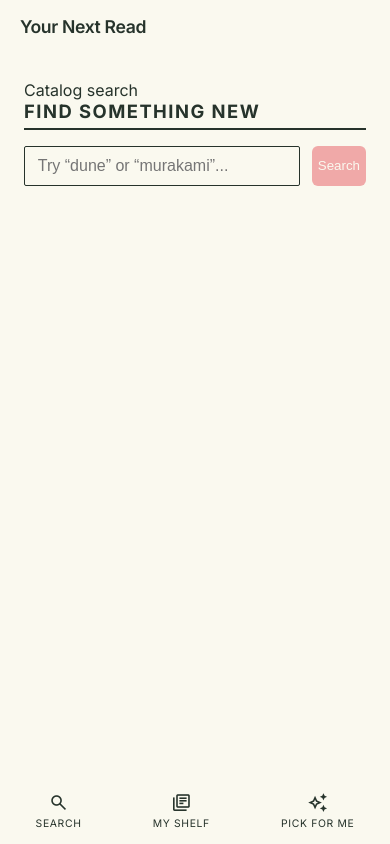
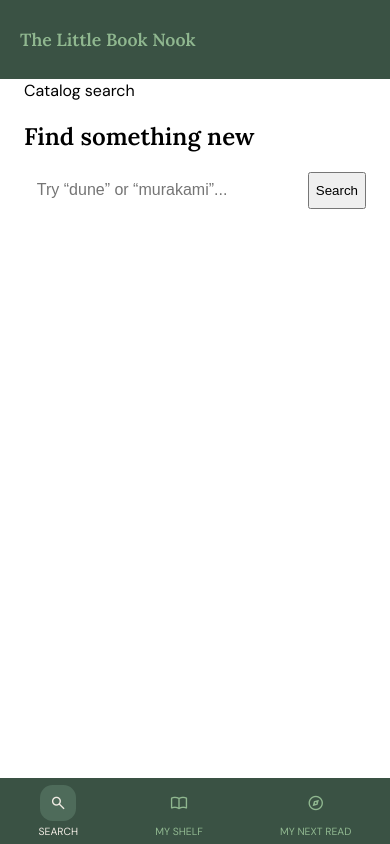
Before and after one commit to Elga-de-Klerk/Your-next-read, a Vue app in the folder vue-frontend/: page /search in a window 390 px wide. Built offline with nearby package versions, Linux system fonts and the light colour scheme.

Commit message:
Styling mobile

```diff
--- a/vue-frontend/src/App.scss
+++ b/vue-frontend/src/App.scss
@@ -1,6 +1,7 @@
+@use "./style.scss";
+
 main {
-  margin-left: 220px;
-  max-width: 720px;
+  margin-left: style.$side-menu-width;
   padding: 3rem 1.5rem 5rem;
 }
 
--- a/vue-frontend/src/components/NavBar/NavBar.scss
+++ b/vue-frontend/src/components/NavBar/NavBar.scss
@@ -1,53 +1,80 @@
 @use "../../style.scss";
 
+$background-color: #3a5244;
+$text-color: #90b890;
+$active-color: #4e6b5a;
+$active-text-color: #f1ece4;
+
+.sidebar {
+  background: $background-color;
+  color: $text-color;
+}
+
+.menu ul {
+  list-style: none;
+  margin: 0;
+
+  a {
+    display: flex;
+    align-items: center;
+    text-decoration: none;
+    color: $text-color;
+
+    .icon {
+      width: 2em;
+      height: 2em;
+      font-size: 18px;
+      display: flex;
+      justify-content: center;
+      align-items: center;
+    }
+
+    &.router-link-active {
+      color: $active-text-color;
+
+      .icon {
+        background-color: $active-color;
+        border-radius: .7em;
+      }
+    }
+  }
+}
+
+@media (min-width: 700px) {
   .sidebar {
     position: fixed;
-  top: 0;
-  left: 0;
-  bottom: 0;
-  width: 220px;
+    width: style.$side-menu-width;
+    height: 100%;
     display: flex;
     flex-direction: column;
-  background: var(--card);
-  border-right: 1px solid var(--line);
-  z-index: 10;
   }
 
   .title {
     padding: 1.5rem 1.25rem;
 
     h1 {
-    font-size: 1.15rem;
+      font-size: 19px;
       margin: 0;
     }
   }
 
-.menu ul {
-  list-style: none;
-  margin: 0;
+  .menu {
+    padding: 1em;
+
+    ul {
       padding: 0.5rem 0;
-}
 
       .menu-item a {
-  display: flex;
-  align-items: center;
         gap: 0.75rem;
         padding: 0.75rem 1.25rem;
-  text-decoration: none;
-  color: var(--ink);
-  font-size: 0.8rem;
-  letter-spacing: 0.05em;
-  text-transform: uppercase;
-  border-left: 3px solid transparent;
+        font-size: .8em;
 
         &.router-link-active {
-    color: var(--wine);
-    border-left-color: var(--wine);
-    background: var(--paper);
+          background-color: $active-color;
+          border-radius: 1.15em;
         }
-
-  .material-symbols-outlined {
-    font-size: 1.3rem;
+      }
+    }
   }
 }
 
@@ -60,13 +87,9 @@
   .title {
     position: fixed;
     top: 0;
-    left: 0;
-    right: 0;
+    width: 100%;
     padding: 1rem 1.25rem;
-    background: var(--card);
-    border-bottom: 1px solid var(--line);
-    border-right: none;
-    z-index: 10;
+    background: $background-color;
 
     h1 {
       font-size: 1.1rem;
@@ -76,31 +99,21 @@
   .menu {
     position: fixed;
     bottom: 0;
-    left: 0;
-    right: 0;
-    background: var(--card);
-    border-top: 1px solid var(--line);
-    z-index: 10;
+    width: 100%;
+    background: $background-color;
 
     ul {
       display: flex;
       justify-content: space-around;
-      padding: 0.5rem 0;
+      padding: 0;
     }
 
     .menu-item a {
       flex-direction: column;
-      gap: 0.2rem;
+      gap: 0.25rem;
       padding: 0.4rem 0.75rem;
-      border-left: none;
-
-      &.router-link-active {
-        background: none;
-      }
-
-      .label {
-        font-size: 0.65rem;
+      font-size: .65em;
+      text-transform: uppercase;
     }
   }
 }
-}
--- a/vue-frontend/src/components/NavBar/NavBar.vue
+++ b/vue-frontend/src/components/NavBar/NavBar.vue
@@ -1,29 +1,29 @@
 <template>
   <div class="sidebar">
     <div class="title">
-      <h1>Your Next Read</h1>
+      <h1>The Little Book Nook</h1>
     </div>
 
     <nav class="menu">
       <ul>
         <li class="menu-item">
           <router-link to="/search">
-            <span class="material-symbols-outlined">search</span>
+            <span class="icon material-symbols-outlined">search</span>
             <span class="label">Search</span>
           </router-link>
         </li>
 
         <li class="menu-item">
           <router-link to="/tbr">
-            <span class="material-symbols-outlined">library_books</span>
+            <span class="icon material-symbols-outlined">import_contacts</span>
             <span class="label">My Shelf</span>
           </router-link>
         </li>
 
         <li class="menu-item">
           <router-link to="/next-read">
-            <span class="material-symbols-outlined">auto_awesome</span>
-            <span class="label">Pick for Me</span>
+            <span class="icon material-symbols-outlined">explore</span>
+            <span class="label">My Next Read</span>
           </router-link>
         </li>
       </ul>
--- a/vue-frontend/src/style.scss
+++ b/vue-frontend/src/style.scss
@@ -1,20 +1,6 @@
-@import url('https://fonts.googleapis.com/css2?family=Inter:ital,opsz,wght@0,14..32,100..900;1,14..32,100..900&display=swap');
+@import url('https://fonts.googleapis.com/css2?family=DM+Sans:wght@400;500;600;700&family=Lora:ital,wght@0,500;0,600;1,500;1,600&display=swap');
 
-:root {
-  --cotton-cloud: #FAF9EF;
-  --orchid: #F0A9A8;
-  --green-fields: #D2DCA7;
-  --ink: #26332B;
-
-  --font-family: "Inter", sans-serif;
-
-  --side-menu-open-width: 200px;
-  --side-menu-closed-width: 56px;
-
-  --columns: 3;
-  --gap: 10px;
-  --card-width: 350px;
-}
+$side-menu-width: 220px;
 
 * {
   box-sizing: border-box;
@@ -22,49 +8,9 @@
 
 body {
   margin: 0;
-  background-color: var(--cotton-cloud);
-  background-size: 100% 2.1rem;
-  font-family: var(--font-family), sans-serif;
-  color: var(--ink);
+  font-family: 'DM Sans', sans-serif;
 }
 
 h1, h2, h3 {
-  font-weight: 600;
-  margin: 0 0 0.5rem;
+  font-family: 'Lora', Georgia, serif;
 }
-
-h1 {
-  font-size: 2.6rem;
-  letter-spacing: -0.02em;
-}
-
-h2 {
-  font-size: 1.15rem;
-  text-transform: uppercase;
-  letter-spacing: 0.08em;
-  color: var(--wine);
-  font-weight: 700;
-  border-bottom: 2px solid var(--ink);
-  padding-bottom: 0.4rem;
-  margin-bottom: 1rem;
-}
-
-ul {
-  list-style: none;
-  margin: 0;
-  padding: 0;
-}
-
-button {
-  border: none;
-  background-color: var(--orchid);
-  color: var(--cotton-cloud);
-  border-radius: 6px;
-}
-
-
-.grid {
-  display: grid;
-  grid-template-columns: repeat(var(--columns), auto);
-  grid-gap: var(--gap);
-}
```
Lines whose indentation alone changed are shown as unchanged.
